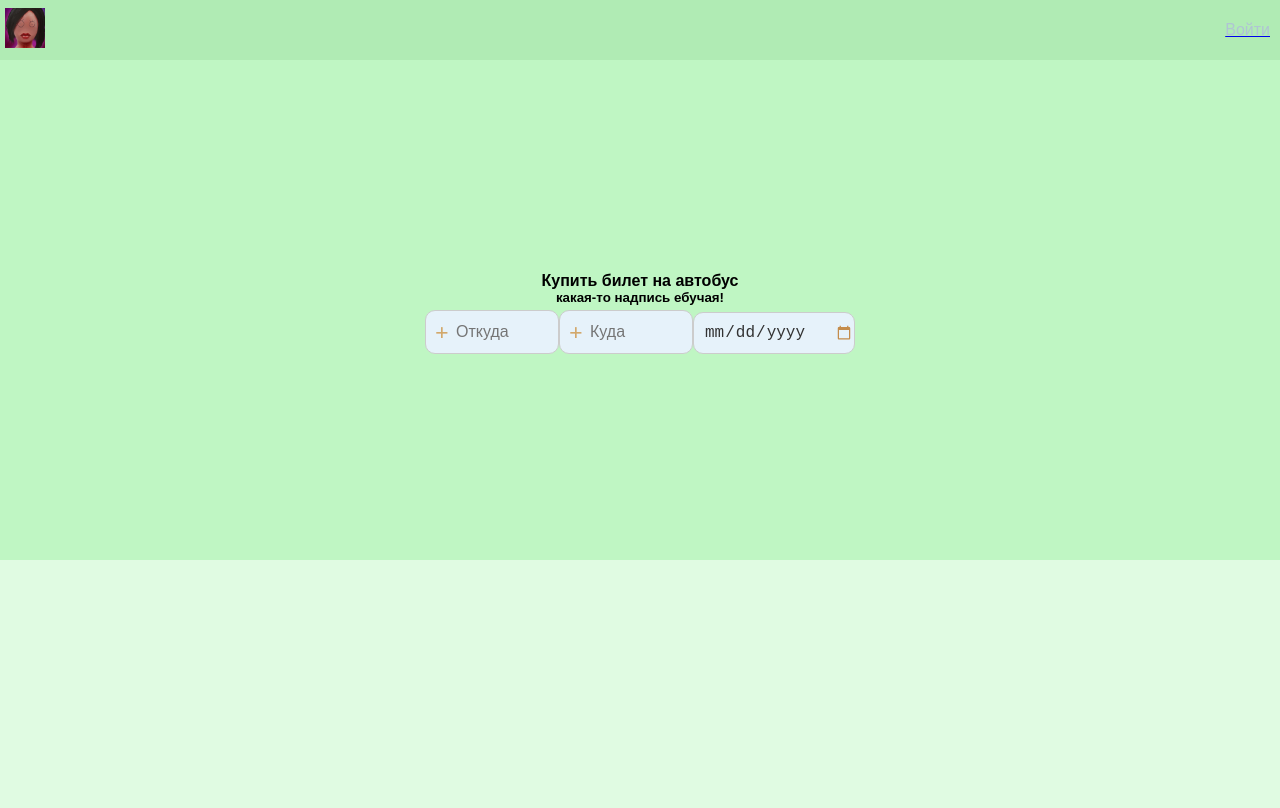
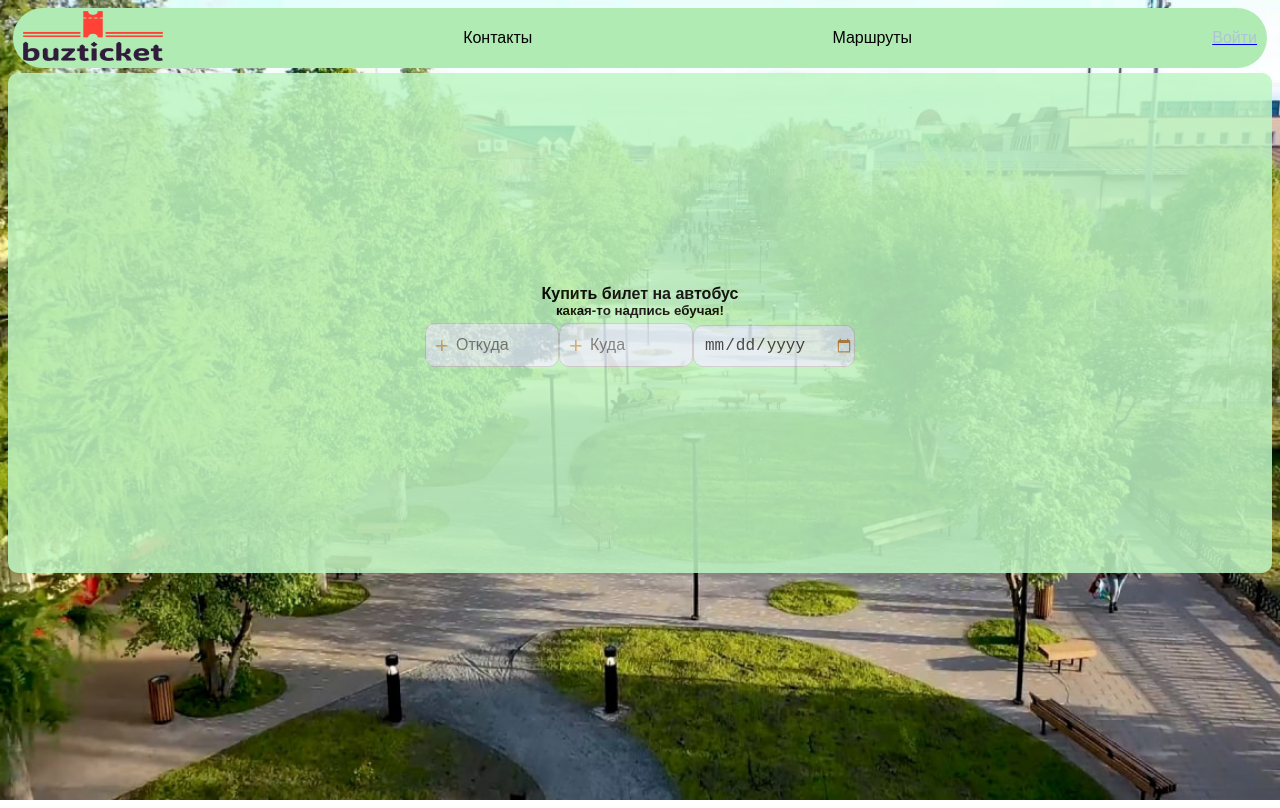
Before and after one commit to ConquestSucks/pointBank_frontend, a Vue app in the folder p_vue/: page / in a window 1280 px wide. Built offline with nearby package versions, Linux system fonts and the light colour scheme.

Commit message:
кнопочки + фон

```diff
--- a/p_vue/src/App.vue
+++ b/p_vue/src/App.vue
@@ -17,9 +17,9 @@ import nav_bar from './components/nav-bar.vue'
         height: 100%;
     }
     body {
-        padding: 0;
-        margin: 0;
+        background-image: url("assets/background.jpg") ;
+        background-repeat: no-repeat;
+        background-size: cover;
         height: 100%;
-        background-color: #E0FBE2;
     }
 </style>
--- a/p_vue/src/components/main/main-wrap.vue
+++ b/p_vue/src/components/main/main-wrap.vue
@@ -28,6 +28,8 @@ import date_from from './main-input-date.vue'
 .wrap {
     background-color: #BFF6C3;
     height: 500px;
+    border-radius: 10px;
+    opacity: 85%;
     display: flex;
     justify-content: center;
     flex-direction: column;
--- a/p_vue/src/components/nav-bar.vue
+++ b/p_vue/src/components/nav-bar.vue
@@ -5,6 +5,12 @@
                 <img src="../assets/logo.png">
             </div>
         </router-link>
+            <div class="contacts">
+                <span>Контакты</span>
+            </div>
+            <div class="routes">
+                <span>Маршруты</span>
+            </div>
         <router-link to="/auth">
             <div class="sign-in-sign-up">
                 <span>Войти</span>
@@ -21,6 +27,7 @@
 <style scoped lang="scss">
 
 .navbar {
+    border-radius: 30px;
     font-family: "Quicksand", sans-serif;
     display: flex;
     align-items: center;
@@ -28,13 +35,15 @@
     height: 50px;
     display: flex;
     padding: 5px;
+    margin: 5px;
     justify-content: space-between;
 
     .logo {
         img {
             pointer-events: none;
-            width: 40px;
-            height: 40px;
+            padding: 5px;
+            width: 140px;
+            height: 50px;
             cursor: pointer;
         }
     }
@@ -60,5 +69,45 @@
             transition: 0.5s;
         }
     }
+    .contacts {
+        display: flex;
+        padding: 5px;
+        align-items: center;
+        border-radius: 10px;
+        height: fit-content;
+        text-align: center;
+        cursor: pointer;
+        transition: 0.5s;
+
+        span {
+            font-size: medium;
+            font-weight: 400;
+        }
+
+        &:hover {
+            box-shadow: rgba(0, 0, 0, 0.35) 0px 5px 15px;
+            transition: 0.5s;
+        }
+    }
+    .routes {
+        display: flex;
+        padding: 5px;
+        align-items: center;
+        border-radius: 10px;
+        height: fit-content;
+        text-align: center;
+        cursor: pointer;
+        transition: 0.5s;
+
+        span {
+            font-size: medium;
+            font-weight: 400;
+        }
+
+        &:hover {
+            box-shadow: rgba(0, 0, 0, 0.35) 0px 5px 15px;
+            transition: 0.5s;
+        }
+    }
 }
 </style>
```
Also changed, not shown: p_vue/package.json (line endings or trailing spaces), p_vue/src/assets/background.jpg (added), p_vue/src/assets/logo.png.
